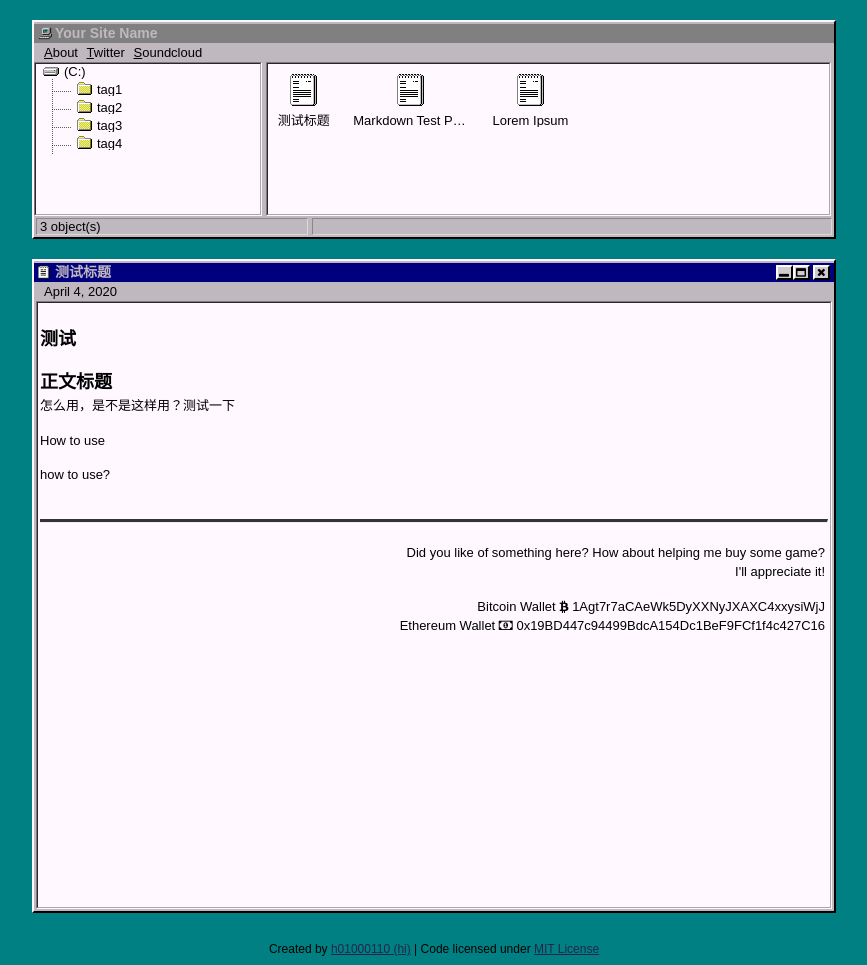
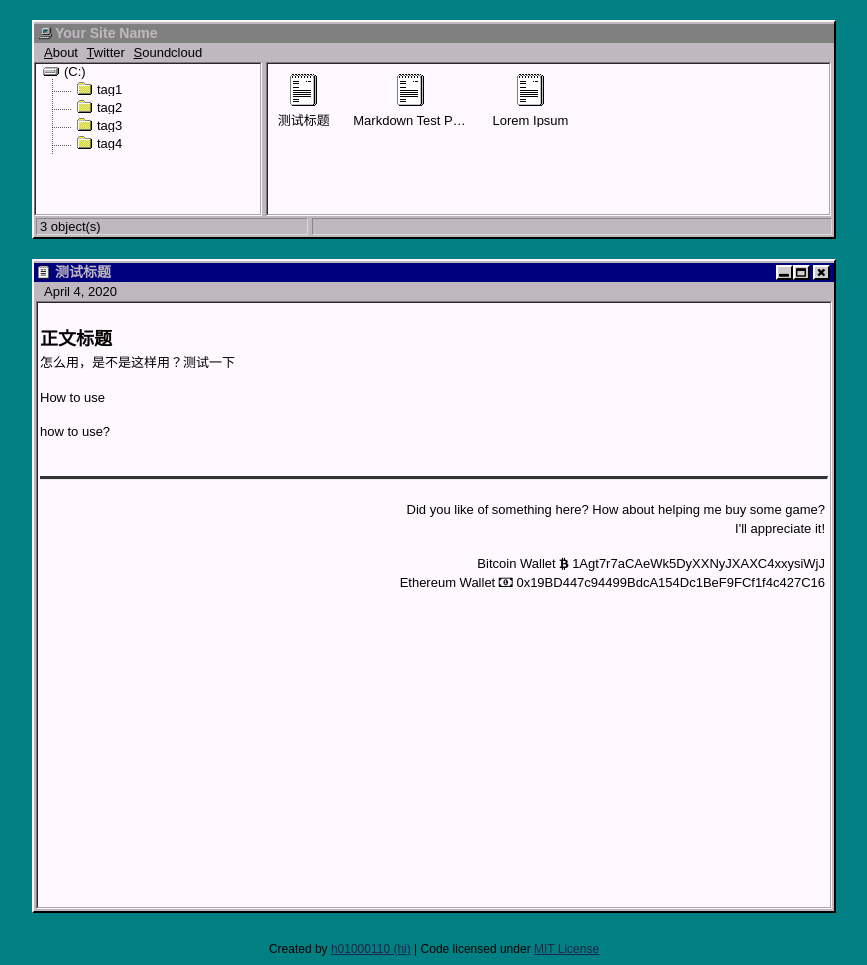
Before and after one commit to stormjokester/stormjokester.github.io, a Jekyll site: the page built from _posts/2020-04-04-测试标题-.md, in a window 1280 px wide. Shown: the whole page, without its empty margins (206-1073 px from the left). Built offline with Jekyll 4.4.1, drawn with Linux system fonts in a browser that asks for light colours.

Commit message:
Update 2020-04-04-测试标题-.md

```diff
--- a/_posts/2020-04-04-测试标题-.md
+++ b/_posts/2020-04-04-测试标题-.md
@@ -3,10 +3,6 @@ layout: default
 title: "测试标题"
 tags: tag1 tag3 tag4
 ---
-
-## 测试
-
-
 
 ## 正文标题
 
```
